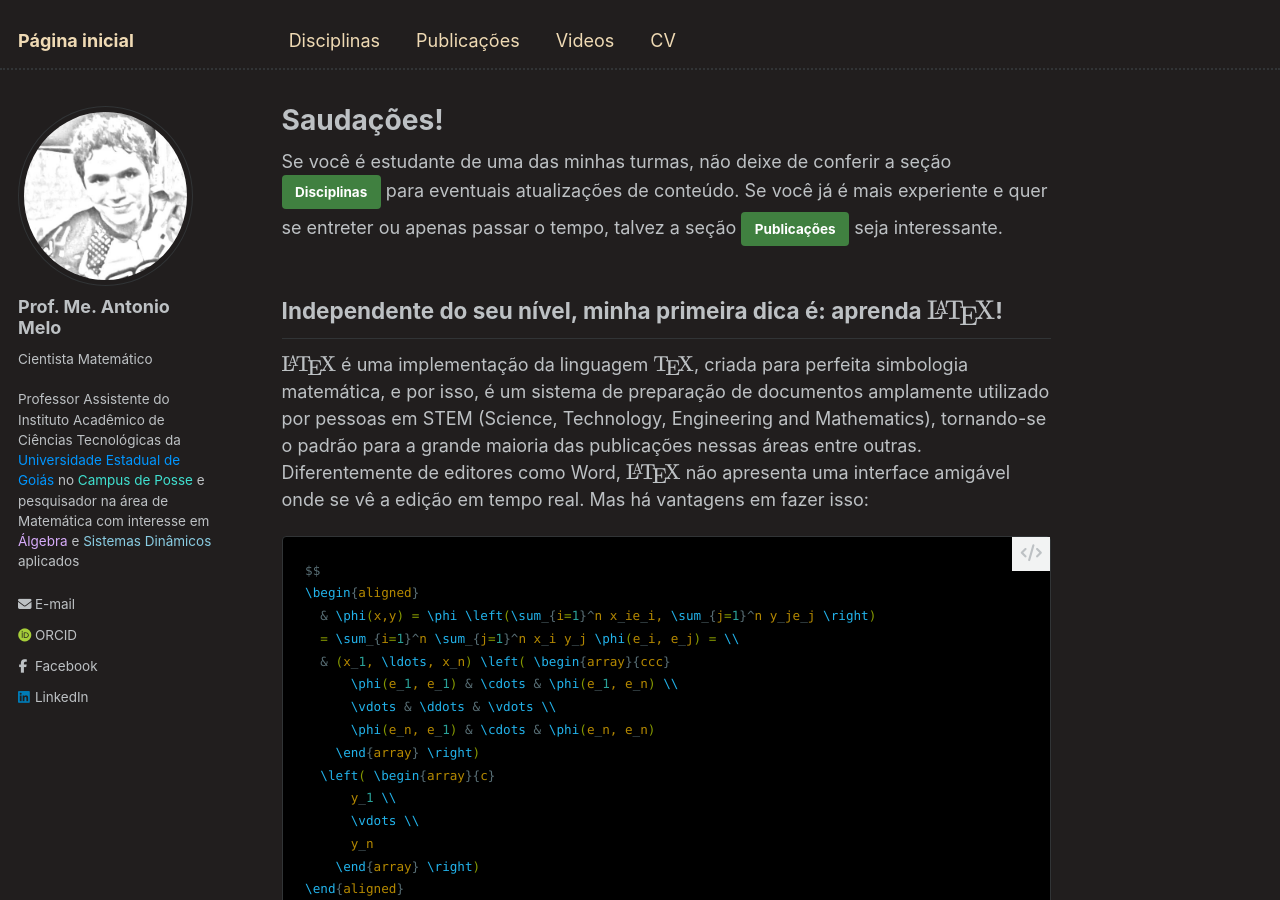
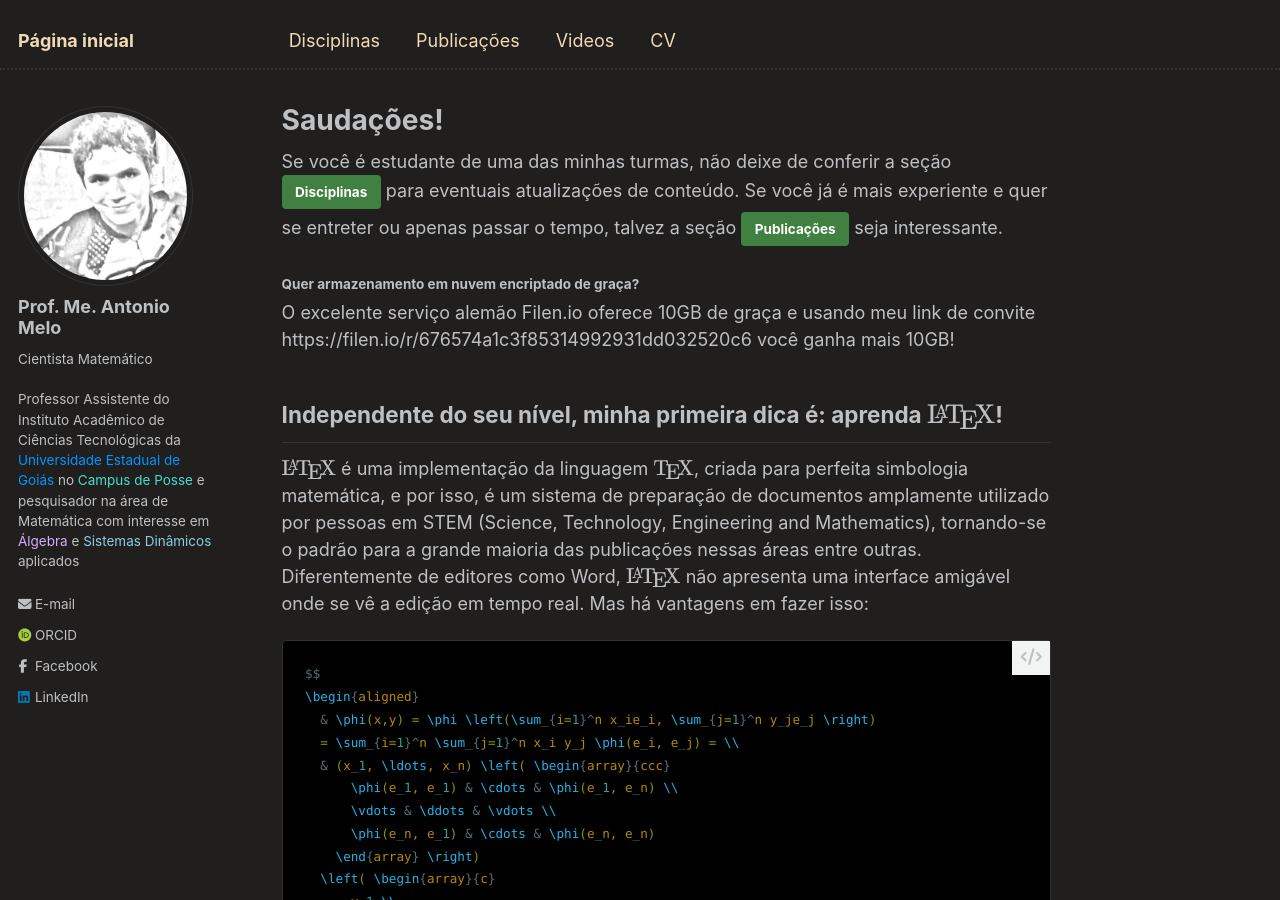
Before and after one commit to antmelo/antmelo.github.io, a Jekyll site: the page built from _pages/about.md, in a window 1280 px wide and 900 px high. Built offline with Jekyll 4.4.1, drawn with Linux system fonts in a browser that asks for light colours; some web fonts are replaced.

Commit message:
Update about.md

```diff
--- a/_pages/about.md
+++ b/_pages/about.md
@@ -9,6 +9,9 @@ redirect_from:
 ---
 
 Se você é estudante de uma das minhas turmas, não deixe de conferir a seção [Disciplinas](https://antmelo.github.io/teaching/){: .btn .btn--success} para eventuais atualizações de conteúdo. Se você já é mais experiente e quer se entreter ou apenas passar o tempo, talvez a seção [Publicações](https://antmelo.github.io/publications/){: .btn .btn--success} seja interessante.
+
+#### Quer armazenamento em nuvem encriptado de graça?
+O excelente serviço alemão Filen.io oferece 10GB de graça e usando meu link de convite https://filen.io/r/676574a1c3f85314992931dd032520c6 você ganha mais 10GB!
 
 ## Independente do seu nível, minha primeira dica é: aprenda $\LaTeX$!
 
```
